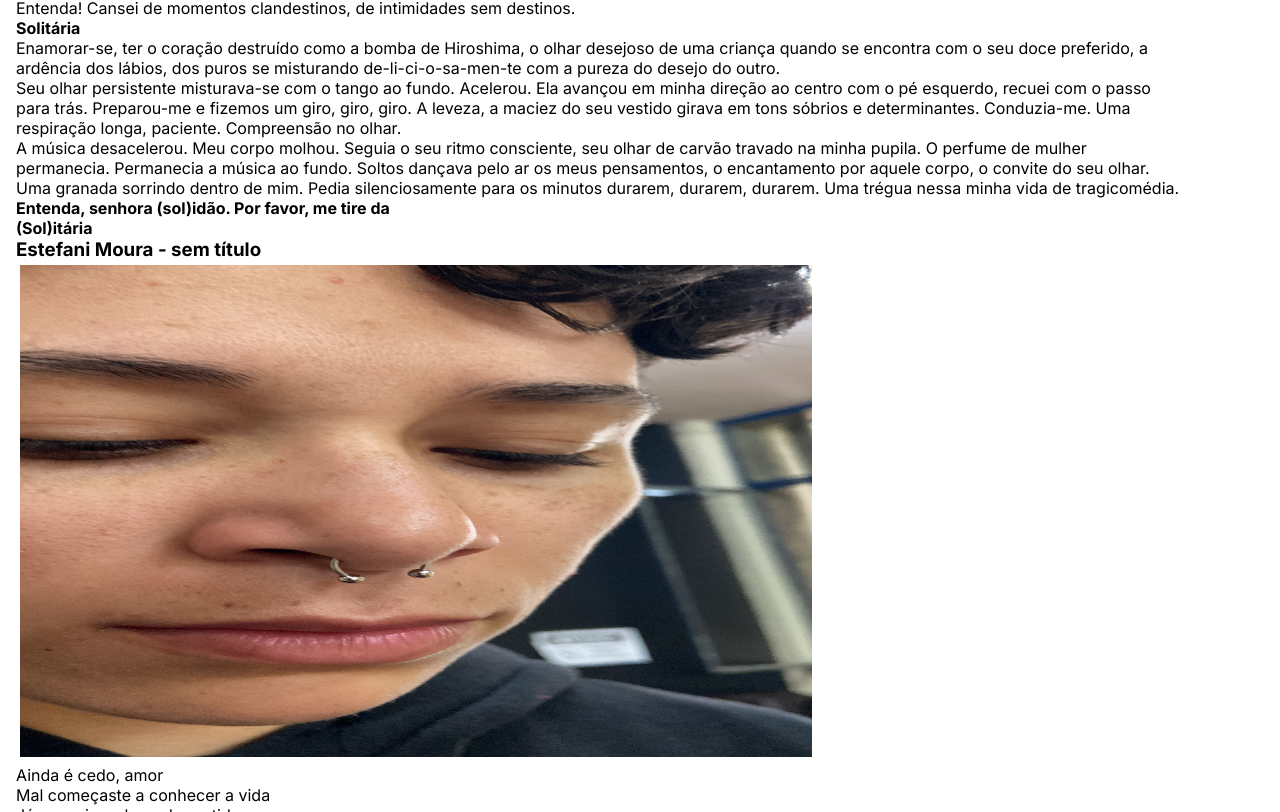
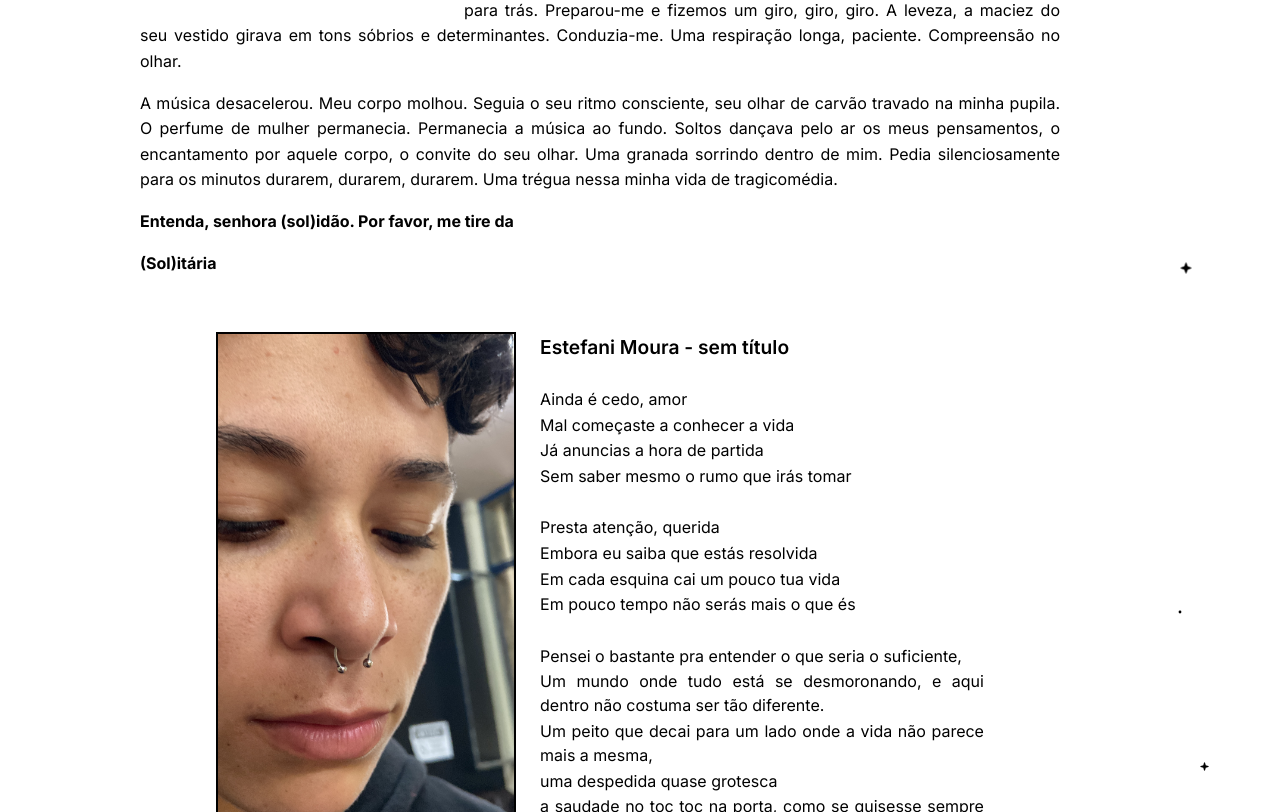
Before and after one commit to caiocastelhano/museu-autobiografico, a Next.js app: page /corpo in a window 1280 px wide. Shown: the part 8988-9800 px from the top of the page. Built offline with nearby package versions, Linux system fonts and the light colour scheme.

Commit message:
Estiliza a seção 08 da página Corpo

```diff
--- a/src/app/corpo/Corpo.module.css
+++ b/src/app/corpo/Corpo.module.css
@@ -727,7 +727,89 @@
 }
 
 /* ===== SEÇÃO: TEXTO DAS PARTICIPANTES ===== */
+
+.participantTextsSection h2 {
+  font-size: 1.5rem;
+  font-weight: 600;
+  margin-bottom: 32px;
+}
+
+.participantTextsSection {
+  width: 100%;
+  max-width: 1000px;
+  margin: 0 auto;
+  padding: 40px;
+  text-align: left;
+  position: relative;
+  z-index: 1;
+}
+
+.textWithFloatingImage {
+  font-size: 1rem;
+  line-height: 1.6;
+  text-align: justify;
+  position: relative;
+  z-index: 1;
+}
+
+.textWithFloatingImage h3 {
+  font-size: 1.2rem;
+  font-weight: 600;
+  margin-bottom: 24px;
+}
+
+.textWithFloatingImage p {
+  margin-bottom: 16px;
+}
+
+.floatingImage {
+  float: left;
+  width: 300px;
+  height: auto;
+  margin: 0 24px 24px 0;
+  border: 2px solid black;
+  object-fit: cover;
+}
+
+.estefaniPoem p {
+  margin-bottom: 1.7px;
+  line-height: 1.5;
+}
+
+.svgWrapper {
+  position: absolute;
+  top: 0;
+  left: 50%;
+  transform: translateX(-50%);
+  width: 5000px;
+  height: 2900px;
+  z-index: 0;
+  pointer-events: none;
+}
+
+.floatingElements {
+  width: 100%;
+  height: 100%;
+}
+
 /* ===== RESPONSIVIDADE (TEXTO DAS PARTICIPANTES) ===== */
+
+@media (max-width: 768px) {
+  .floatingImage {
+    float: none;
+    display: block;
+    margin: 0 auto 24px;
+    width: 100%;
+  }
+
+  .textWithFloatingImage {
+    text-align: left;
+  }
+
+  .textWithFloatingImage h3 {
+    text-align: center;
+  }
+}
 
 /* ===== SEÇÃO: PLAYLIST DA OFICINA ===== */
 .playlistSection {
--- a/src/app/corpo/page.js
+++ b/src/app/corpo/page.js
@@ -655,17 +655,54 @@ export default function CorpoPage() {
             <FadeInSection className={styles.participantTextsSection}>
               <h2>Texto das participantes que dançaram com a guerra</h2>
 
-                <h3>Graziele Viana - Solitária</h3>
+                <div className={styles.svgWrapper}>
+                  <svg
+                    className={styles.floatingElements}
+                    viewBox="0 0 5000 2900"
+                    xmlns="http://www.w3.org/2000/svg"
+                  >
+                    {/* Pontos e estrelas no lado direito */}
+                    <circle cx="3050" cy="150" r="1.5" fill="black" />
+                    <circle cx="3120" cy="300" r="1.8" fill="black" />
+                    <circle cx="3200" cy="500" r="2.2" fill="black" />
+                    <circle cx="3280" cy="750" r="1.9" fill="black" />
+                    <circle cx="3350" cy="1000" r="2.1" fill="black" />
+                    <circle cx="3080" cy="1250" r="1.4" fill="black" />
+                    <circle cx="3150" cy="1500" r="1.6" fill="black" />
+                    <circle cx="3240" cy="1750" r="3" fill="black" />
+                    <circle cx="3090" cy="2000" r="2.5" fill="black" />
+                    <circle cx="3180" cy="2250" r="4" fill="black" />
+                    <circle cx="3040" cy="2400" r="1.6" fill="black" />
+                    <circle cx="3300" cy="2550" r="2.1" fill="black" />
+                    <circle cx="3370" cy="2670" r="1.7" fill="black" />
+                    <circle cx="3100" cy="2750" r="1.9" fill="black" />
+                    <circle cx="3000" cy="2850" r="1.4" fill="black" />
+                    <image href="/images/star.png" x="3060" y="400" width="10" height="10" />
+                    <image href="/images/star.png" x="3080" y="900" width="12" height="12" />
+                    <image href="/images/star.png" x="3100" y="1400" width="9" height="9" />
+                    <image href="/images/star.png" x="3240" y="1850" width="11" height="11" />
+                    <image href="/images/star.png" x="3180" y="2300" width="10" height="10" />
+                    <image href="/images/star.png" x="3000" y="2450" width="9" height="9" />
+                    <image href="/images/star.png" x="3360" y="2600" width="11" height="11" />
+                    <image href="/images/star.png" x="3120" y="2700" width="10" height="10" />
+                    <image href="/images/star.png" x="3290" y="2850" width="12" height="12" />
+                    <line x1="3240" y1="1750" x2="3090" y2="2000" stroke="black" strokeWidth="1.25" />
+                    <line x1="3090" y1="2000" x2="3180" y2="2250" stroke="black" strokeWidth="1.75" />
+                    <line x1="3180" y1="2250" x2="3040" y2="2400" stroke="black" strokeWidth="1.25" />
+                  </svg>
+                </div>
 
+                <div className={styles.textWithFloatingImage}>
                   <Image
                     src="/images/corpo/foto16_graziele.JPG"
                     alt="Graziele Viana"
                     width={800}
                     height={500}
-                  className={styles.image}
+                    className={styles.floatingImage}
                   />
 
-                <div className={styles.textBlock}>
+                  <h3>Graziele Viana - Solitária</h3>
+
                   <p>Entenda! Não quero que vá para sempre, apenas um alívio, um suspiro, uma brecha de saudades.</p>
                   <p>Seu olhar era fixo e penetrante. Sua mão firme, cuidadosa apoiava-se nas minhas costas suadas. A outra mão segurava delicadamente a minha mão direita tentando manter-se firme.</p>
                   <p>Ela avançou com o pé direito, eu recuei com o esquerdo. O salão estava vazio. Embriaguei-me com seu perfume. Um perfume de mulher.</p>
@@ -677,18 +714,20 @@ export default function CorpoPage() {
                   <p><b>Entenda, senhora (sol)idão. Por favor, me tire da</b></p>
                   <p><b>(Sol)itária</b></p>
                 </div>
+              </FadeInSection>
 
-                <h3>Estefani Moura - sem título</h3>
-
+              <FadeInSection className={styles.estefaniSection}>
+                <div className={styles.textWithFloatingImage}>
                   <Image
                     src="/images/corpo/foto17_estefani.JPG"
                     alt="Estefani Moura"
                     width={800}
                     height={500}
-                  className={styles.image}
+                    className={styles.floatingImage}
                   />
 
-                <div className={styles.poemBlock}>
+                  <h3>Estefani Moura - sem título</h3>
+                    <div className={styles.estefaniPoem}>
                       <p>Ainda é cedo, amor</p>
                       <p>Mal começaste a conhecer a vida</p>
                       <p>Já anuncias a hora de partida</p>
@@ -774,6 +813,7 @@ export default function CorpoPage() {
                       <p>Um dia, lá pra frente quem sabe eu venço a guerra que é</p>
                       <p><b>Você</b></p>
                     </div>
+                </div>
               </FadeInSection>
 
             {/* Bloco Playlist da Oficina */}
```
Lines whose indentation alone changed are shown as unchanged.
